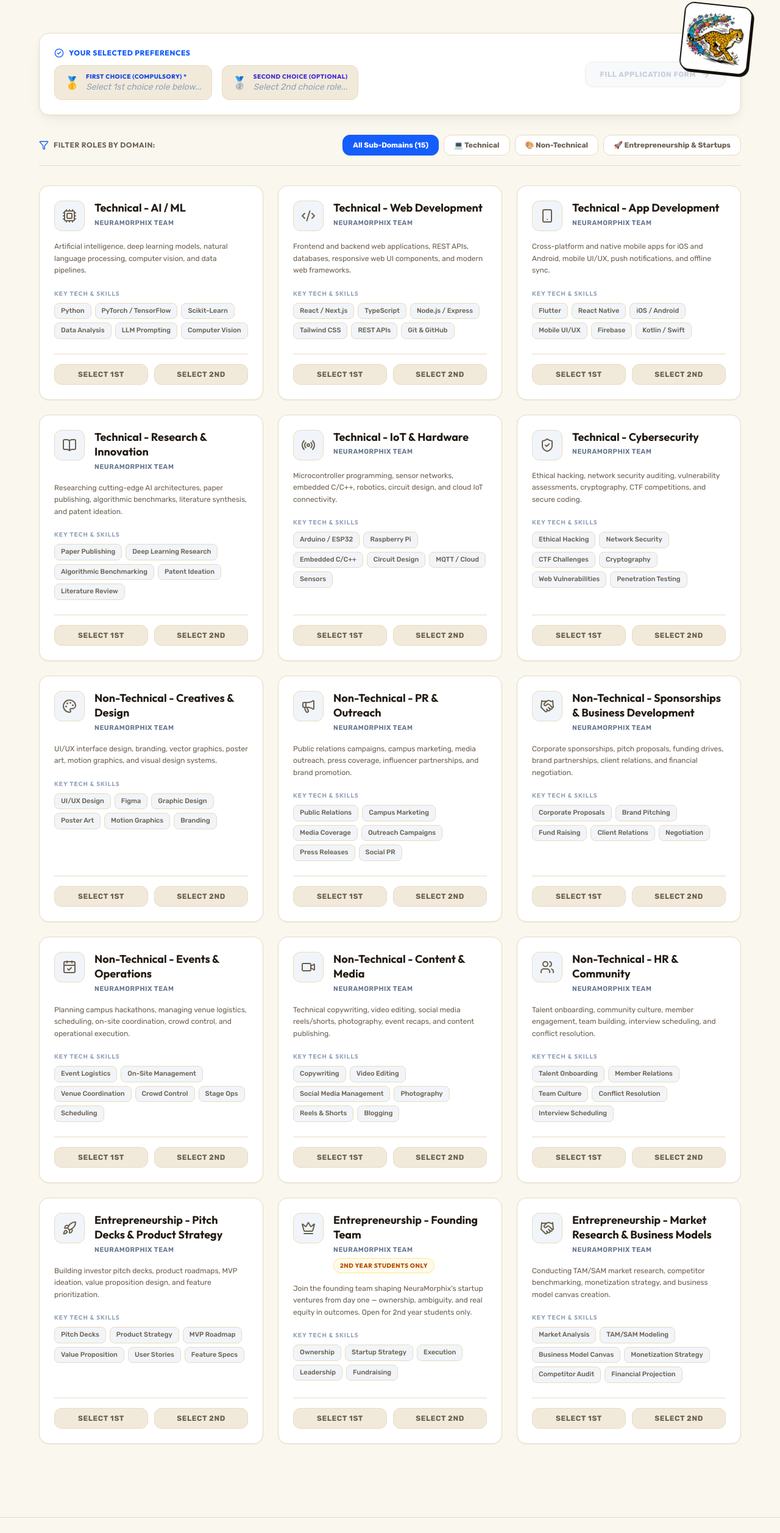
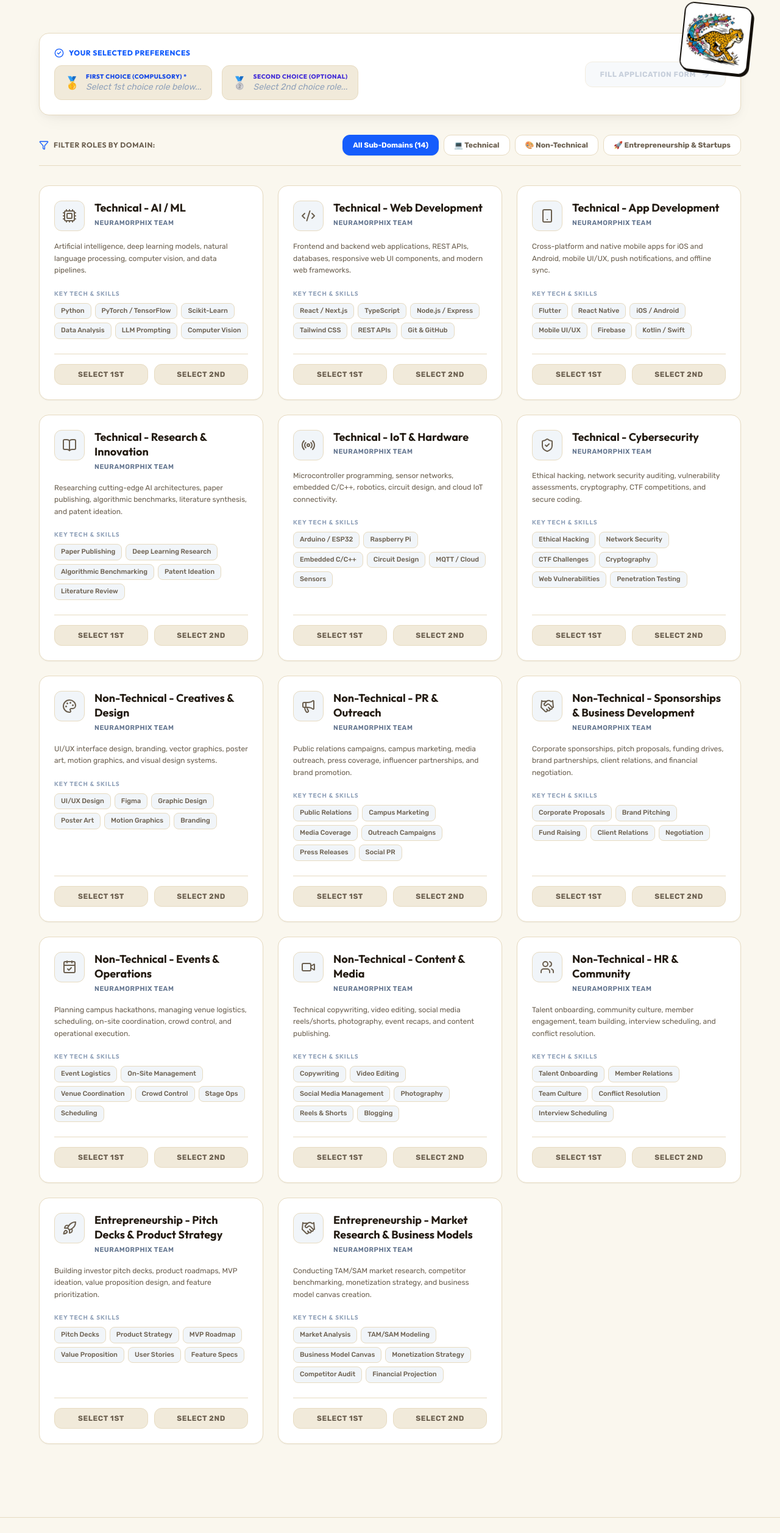
Before and after one commit to YashwantkumarPolaki/NeuraMorphix_recruitment, a React (Vite) app: page / in a window 1280 px wide. Shown: the part 2453-4967 px from the top of the page at 61% size. Built offline with nearby package versions, Linux system fonts and the light colour scheme.

Commit message:
Rename founding role to Startup Track and hide it from club grid
The eligibility-gated startup role is a separate track from the regular
club domains, reached only via the "Join the Startup Track" banner and
the dedicated /startup page — not one of the browsable club role cards.

```diff
--- a/src/App.tsx
+++ b/src/App.tsx
@@ -30,7 +30,7 @@
 
 type Tab = 'home' | 'apply' | 'track' | 'admin' | 'startup';
 
-const FOUNDING_TEAM_ROLE_NAME = 'Entrepreneurship - Founding Team';
+const FOUNDING_TEAM_ROLE_NAME = 'Entrepreneurship - Startup Track';
 
 function getInitialTab(): Tab {
   if (typeof window === 'undefined') return 'home';
--- a/src/components/RoleSelectionSection.tsx
+++ b/src/components/RoleSelectionSection.tsx
@@ -49,8 +49,12 @@
     onSelectSecondChoice(roleName);
   };
 
+  // Roles with a special eligibility note (e.g. Startup Track) are invite-only —
+  // reached via the dedicated /startup page, not browsable in the general club role grid.
+  const browsableRoles = roles.filter((role) => !role.eligibility_note);
+
   // Filter roles based on active 3 Core Domains
-  const filteredRoles = roles.filter((role) => {
+  const filteredRoles = browsableRoles.filter((role) => {
     if (activeFilter === 'all') return true;
     const lowerName = role.role_name.toLowerCase();
     if (activeFilter === 'technical') return lowerName.startsWith('technical');
@@ -140,7 +144,7 @@
         </div>
         <div className="flex flex-wrap gap-2">
           {[
-            { id: 'all', label: 'All Sub-Domains (15)' },
+            { id: 'all', label: `All Sub-Domains (${browsableRoles.length})` },
             { id: 'technical', label: '💻 Technical' },
             { id: 'non-technical', label: '🎨 Non-Technical' },
             { id: 'entrepreneurship', label: '🚀 Entrepreneurship & Startups' },
--- a/src/components/StartupAssessmentForm.tsx
+++ b/src/components/StartupAssessmentForm.tsx
@@ -289,7 +289,7 @@
               {progressLabel}
             </div>
             <div className="text-base font-display font-bold text-[var(--color-text-primary)]">
-              {step === 'eligibility' && 'Founding Team Eligibility'}
+              {step === 'eligibility' && 'Startup Track Eligibility'}
               {step === 'ineligible' && 'Not Open This Cycle'}
               {step === 1 && 'Personal Details'}
               {typeof step === 'number' && step > 1 && currentSection?.title}
--- a/src/services/db.ts
+++ b/src/services/db.ts
@@ -230,7 +230,7 @@
   },
   {
     role_id: 'role-startup-founding',
-    role_name: 'Entrepreneurship - Founding Team',
+    role_name: 'Entrepreneurship - Startup Track',
     description:
       "Join the founding team shaping NeuraMorphix's startup ventures from day one — ownership, ambiguity, and real equity in outcomes. Open for 2nd year students only.",
     skills: [
```
